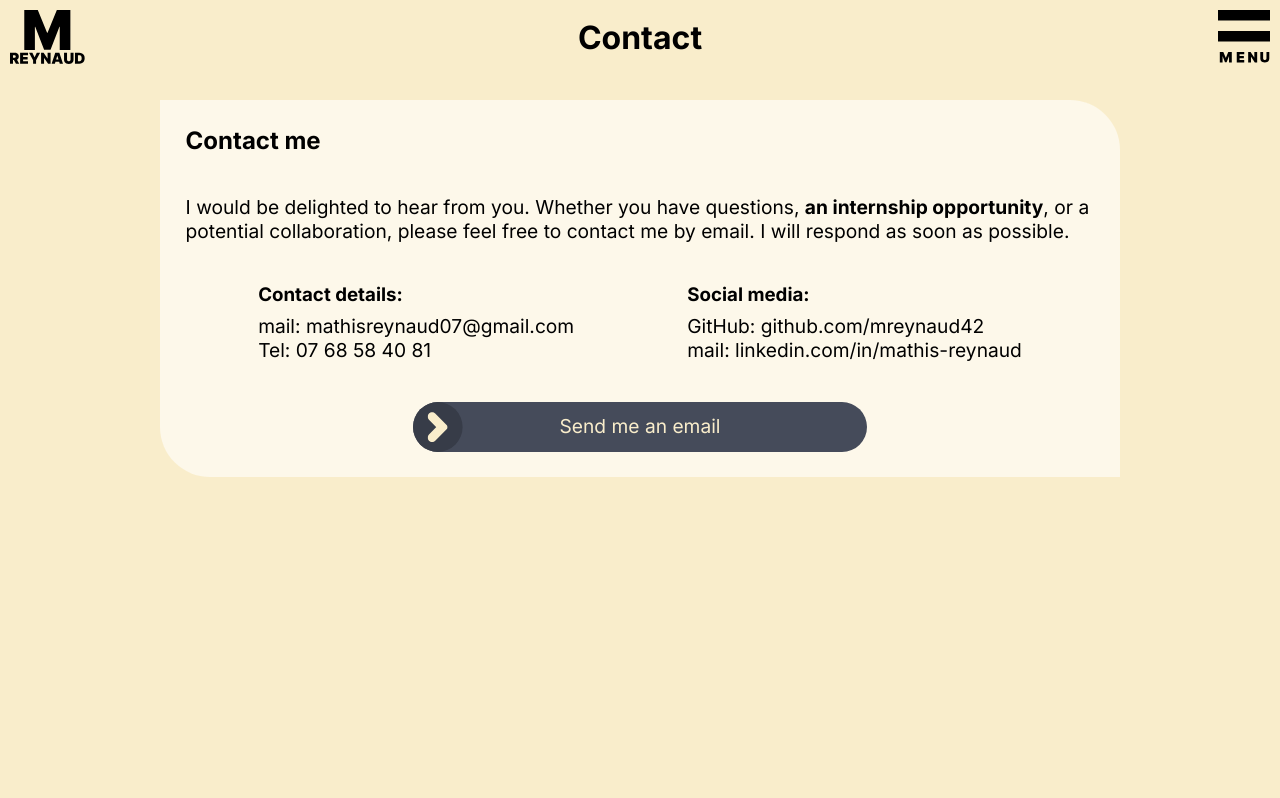
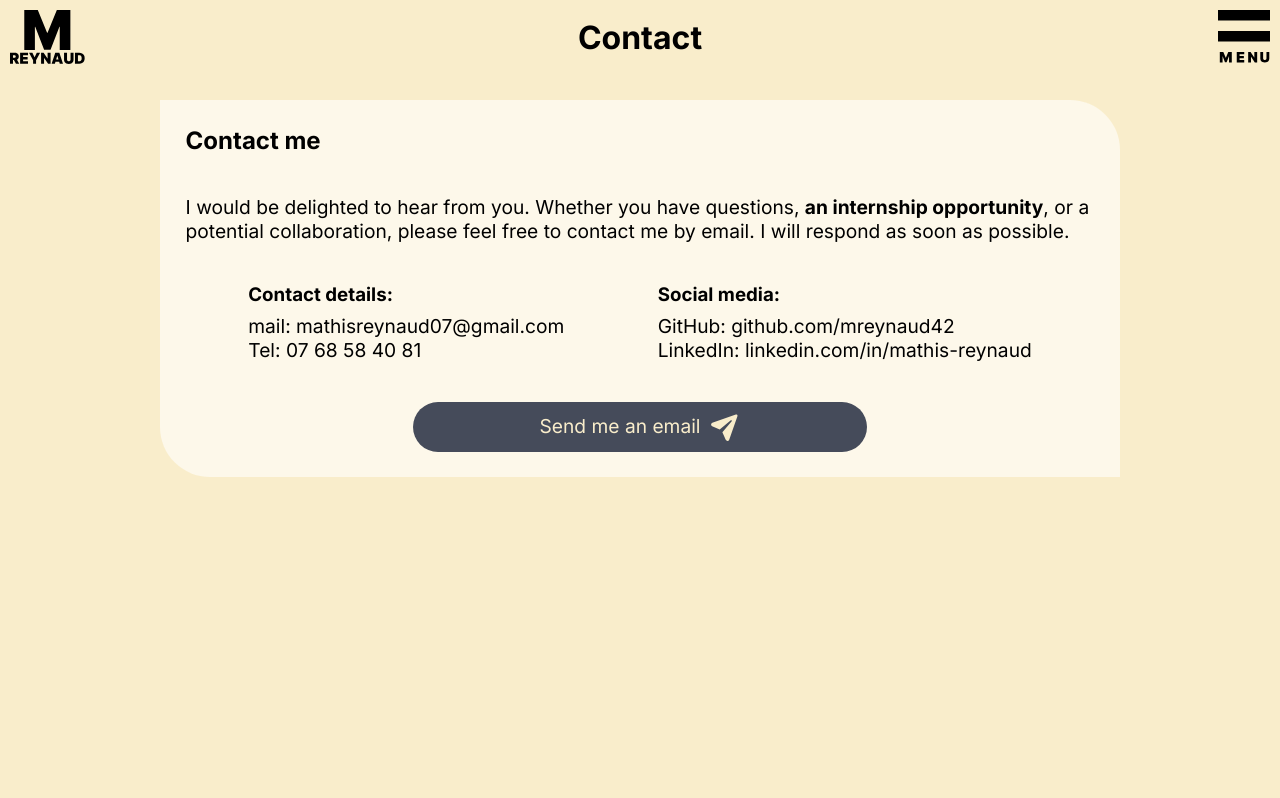
Before and after one commit to mreynaud42/my_showcase_website, a React (Vite) app in the folder showcase_website/: page /contact in a window 1280 px wide. Shown: the top 798 px of the page. Built offline with nearby package versions, Linux system fonts and the light colour scheme.

Commit message:
fix button and main margin to padding

```diff
--- /dev/null
+++ b/showcase_website/src/components/icon/send.tsx
@@ -0,0 +1,8 @@
+
+export default function IconSend() {
+    return (
+        <svg xmlns="http://www.w3.org/2000/svg" viewBox="0 0 24 24" fill="currentColor">
+                <path d="M21.7071 2.29292C21.9787 2.56456 22.0707 2.96779 21.9438 3.33038L15.3605 22.14C14.9117 23.4223 13.1257 23.4951 12.574 22.2537L9.90437 16.2471L17.3676 7.33665C17.7595 6.86875 17.1312 6.24038 16.6633 6.63229L7.75272 14.0956L1.74631 11.426C0.504876 10.8743 0.577721 9.08834 1.85999 8.63954L20.6696 2.05617C21.0322 1.92926 21.4354 2.02128 21.7071 2.29292Z"></path>
+        </svg>
+    );
+}
--- a/showcase_website/src/pages/Contact.tsx
+++ b/showcase_website/src/pages/Contact.tsx
@@ -1,6 +1,7 @@
-import ButtonCTA from "../components/ButtonCTA"
+import IconSend from "../components/icon/send"
 
 import "../styles/pages/contact.css";
+import "../styles/components/button.css";
 
 export default function Contact() {
     return (
@@ -18,12 +19,15 @@ export default function Contact() {
                     </div>
                     <div className="social">
                         <h3>Social media:</h3>
-                        <a href="https://github.com/mreynaud42">GitHub: github.com/mreynaud42</a>
-                        <a href="https://linkedin.com/in/mathis-reynaud">mail: linkedin.com/in/mathis-reynaud</a>
+                        <a href="https://github.com/mreynaud42" target="_blank">GitHub: github.com/mreynaud42</a>
+                        <a href="https://linkedin.com/in/mathis-reynaud" target="_blank">LinkedIn: linkedin.com/in/mathis-reynaud</a>
                     </div>
                 </div>
                 <div className="button">
-                    <ButtonCTA href="mailto:mathisreynaud07@gmail.com" cta="Send me an email"/>
+                    <a href="mailto:mathisreynaud07@gmail.com" className="button">
+                        <div><p className="text-cta">Send me an email</p></div>
+                        <span><IconSend /></span>
+                    </a>
                 </div>
             </section>
         </>
--- a/showcase_website/src/pages/Resume.tsx
+++ b/showcase_website/src/pages/Resume.tsx
@@ -1,6 +1,8 @@
 import Download from "../components/icon/download"
 
 import "../styles/pages/resume.css";
+import "../styles/components/button.css";
+
 
 export default function Resume() {
     return (
@@ -11,8 +13,8 @@ export default function Resume() {
                 <h2>Mathis Reynaud's resume</h2>
                 <iframe src="/external_resource/resume.pdf#page=1&zoom=20" width="600" height="848"/>
                 <div className="button">
-                    <a href="/external_resource/resume.pdf" className="button-download" download="_Mathis-Reynaud-resume.pdf">
-                        <p className="text-cta">Download resume</p>
+                    <a href="/external_resource/resume.pdf" className="button" download="_Mathis-Reynaud-resume.pdf">
+                        <div><p className="text-cta">Download resume</p></div>
                         <span><Download/></span>
                     </a>
                 </div>
--- /dev/null
+++ b/showcase_website/src/styles/components/button.css
@@ -0,0 +1,56 @@
+
+a.button {
+    width: 50%;
+    min-width: 150px;
+
+    height: 50px;
+    border-radius: 50px;
+
+    background-color: var(--secondary-color);
+
+    display: flex;
+    align-items: center;
+    justify-content: center;
+    flex-direction: row;
+}
+
+a.button:hover {
+    background-color: var(--dark-secondary-color);
+}
+
+a.button:active {
+    transform: translateY(2px);
+}
+
+a.button span {
+    height: 100%;
+
+    display: flex;
+    align-items: center;
+}
+
+
+a.button span svg{
+    height: 30px;
+}
+
+a.button div {
+    margin-right: 10px;
+    display: flex;
+    align-items: center;
+    justify-content: center;
+}
+
+a.button p.text-cta {
+    max-height: 3em;
+    line-height: 1.5;
+    margin: 0;
+
+    color: var(--primary-color);
+
+    overflow: hidden;
+    word-break: break-word;
+
+    text-align: center;
+    z-index: 1;
+}
--- a/showcase_website/src/styles/global.css
+++ b/showcase_website/src/styles/global.css
@@ -20,7 +20,7 @@ body {
 
 main {
     width: 100%;
-    margin-bottom: 200px;
+    padding-bottom: 200px;
     min-height: 100vh;
 
     display: flex;
--- a/showcase_website/src/styles/pages/resume.css
+++ b/showcase_website/src/styles/pages/resume.css
@@ -7,40 +7,3 @@ section.resume iframe {
     width: 100%;
     height: 80vh;
 }
-
-section.resume a {
-    width: 50%;
-    min-width: 150px;
-
-    height: 50px;
-    border-radius: 50px;
-
-    background-color: var(--secondary-color);
-
-    display: flex;
-    align-items: center;
-    justify-content: center;
-    flex-direction: row;
-}
-
-a.button-download:active {
-    transform: translateY(2px);
-}
-
-section.resume a:hover {
-    background-color: var(--dark-secondary-color);
-}
-
-section.resume a p {
-    color: var(--primary-color);
-}
-
-section.resume a span {
-    height: 100%;
-    max-width: 100%;
-    padding: 5px 15px;
-
-    display: flex;
-    align-items: center;
-    justify-content: center;
-}
```
